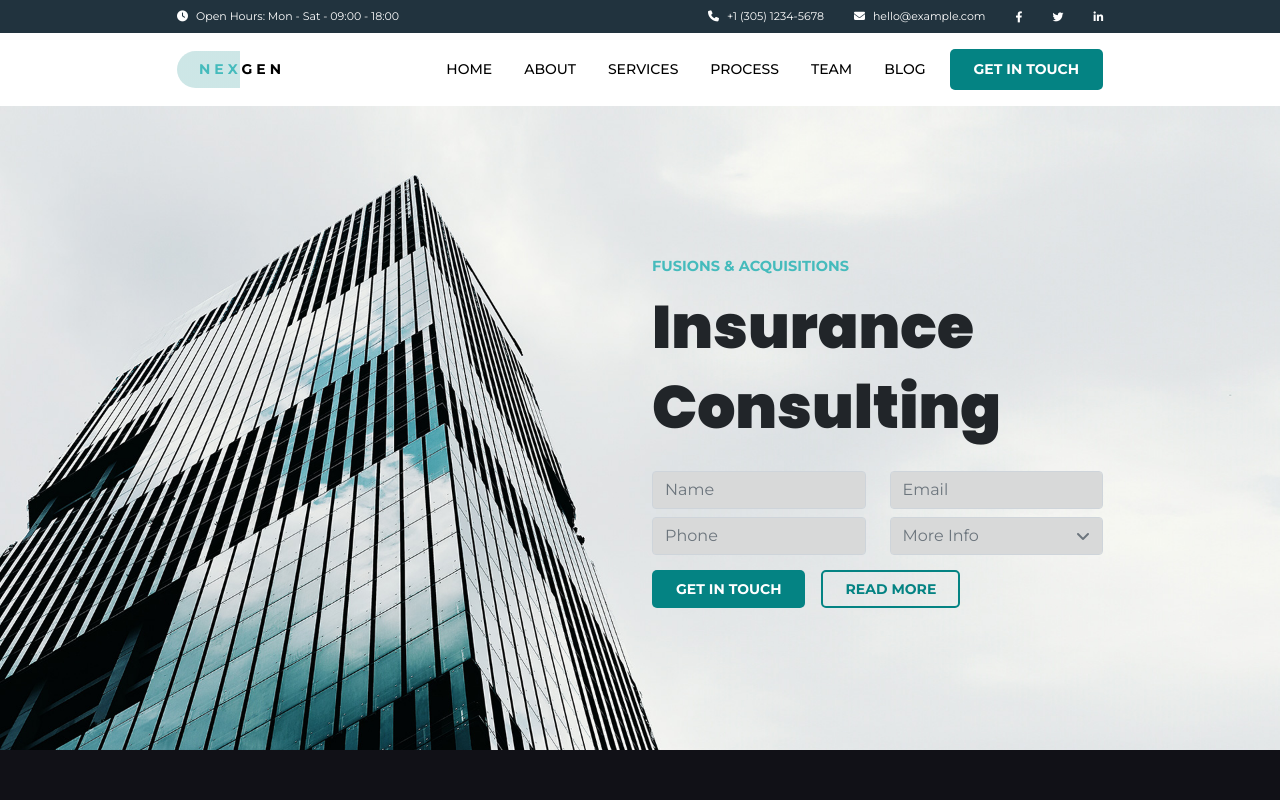
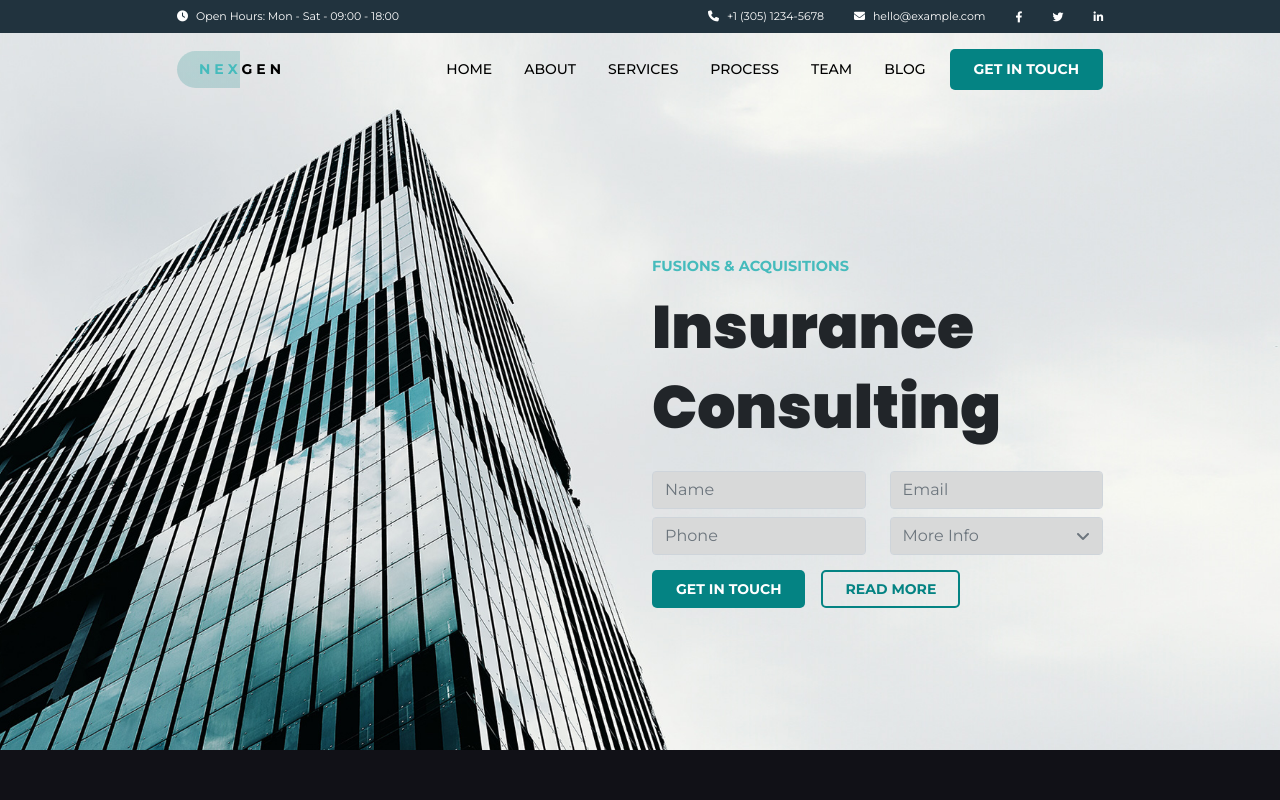
Before and after one commit to StefanoSax93/proj-html-vuejs, a Vue app: page / in a window 1280 px wide. Shown: the top 800 px of the page. Built offline with nearby package versions, Linux system fonts and the light colour scheme.

Commit message:
aggiunta cambio colore nav on scroll

```diff
--- a/src/components/InsuranceConsulting.vue
+++ b/src/components/InsuranceConsulting.vue
@@ -1,5 +1,6 @@
 <template>
-    <div class="jumbotron-1">
+    <div class="position-relative">
+        <img src="../../public/img/bg-6.jpg" alt="" class="jumbotron">
         <div class="my-container vertical-padding">
             <div class="row justify-content-center">
                 <div class="col d-none d-lg-block"></div>
@@ -52,10 +53,15 @@ export default {
 
 <style lang="scss">
 @import '../assets/scss/variables';
-.jumbotron-1 {
-    background-image: url('../../public/img/bg-6.jpg');
-    background-position: right 0% bottom 30%;
-    background-size: cover;
+.jumbotron {
+    position: absolute;
+    left: 0;
+    top: -120px;
+    width: 100%;
+    height: calc(100% + 120px);
+    object-fit: cover;
+    z-index: -5;
+
 }
 .vertical-padding {
 padding: 150px 0;
--- a/src/components/TheHeader.vue
+++ b/src/components/TheHeader.vue
@@ -1,5 +1,5 @@
 <template>
-        <div class="sticky-top py-3 bg-white">
+        <nav class="sticky-top py-3" :class="{'bg-light': scrollPosition > 100}">
             <div class="my-container">
                 <div class="d-flex justify-content-between align-items-center">
                     <a class="_btn btn-nex">N e x <span class="text-black">g e n</span></a>
@@ -24,7 +24,7 @@
                     </div>
                 </div>
             </div>
-        </div>
+        </nav>
 </template>
 
 <script>
@@ -33,6 +33,19 @@ import {state} from '../store';
 
     export default {
         name: 'TheHeader',
+        data() {
+            return {
+                scrollPosition: null
+            }
+        },
+        methods: {
+            updateScroll() {
+                this.scrollPosition = window.scrollY
+            }
+        },
+        mounted() {
+                window.addEventListener('scroll', this.updateScroll);
+        },
         computed: {
             navLinks() {
                 return state.navLinks;
```
